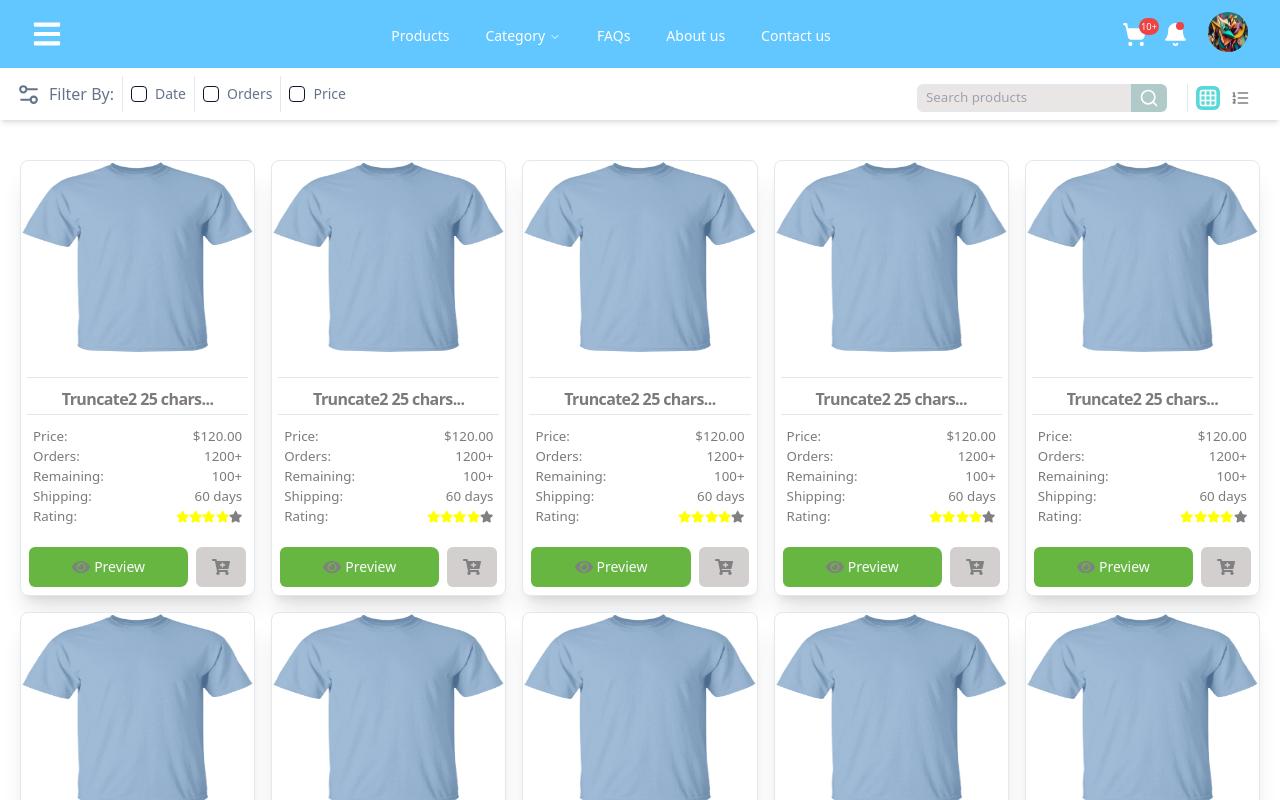
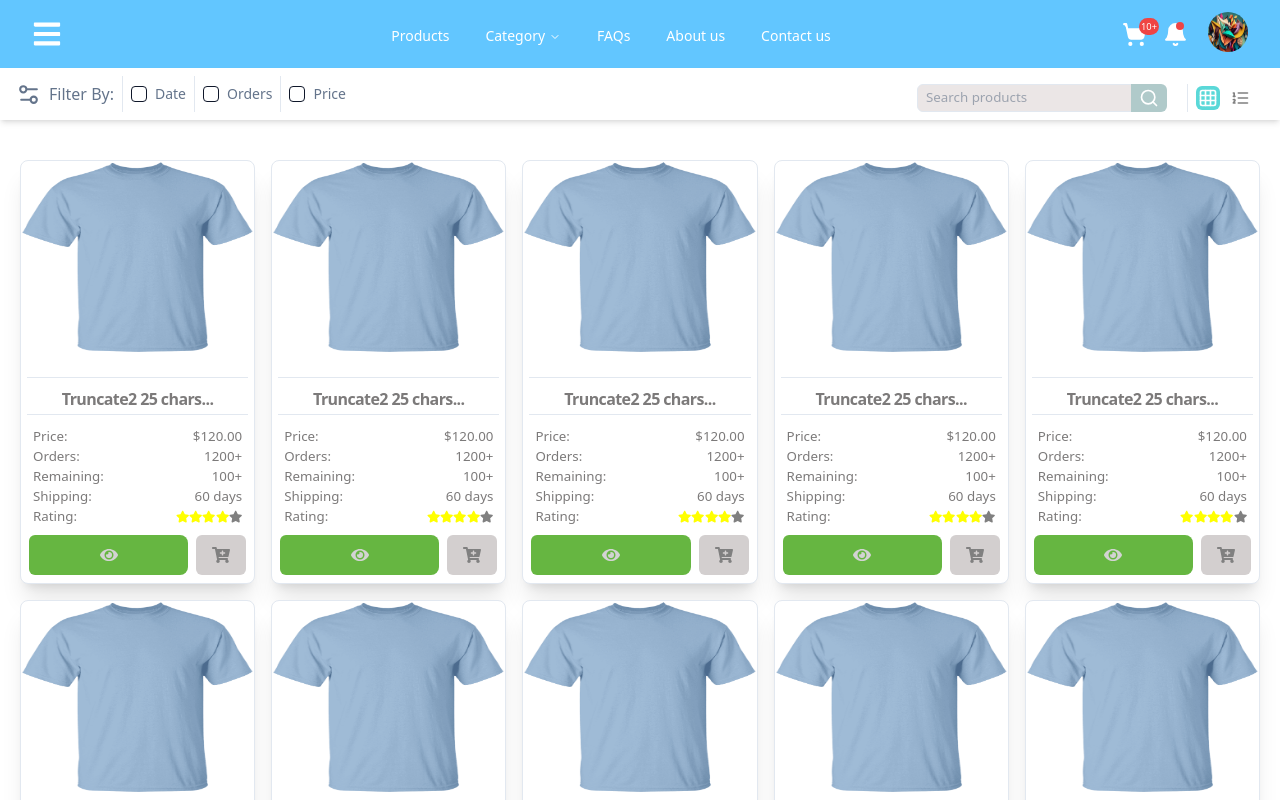
Before and after one commit to chriford-siame/ProdZM, a React (Create React App) app: page / in a window 1280 px wide. Shown: the top 800 px of the page. Built offline with nearby package versions, Linux system fonts and the light colour scheme.

Commit message:
Modify cards

```diff
--- a/src/components/Product/Card.tsx
+++ b/src/components/Product/Card.tsx
@@ -74,8 +74,8 @@ export default function ProductCard() {
                     </p>
                 </div>
             </CardContent>
-            <div className='pt-5 flex gap-2 justify-center items-center p-2'>
-                <Button onClick={() => nextPath(1)} className='  rounded-t-sm rounded-md rounded-r-lg bg-[#66b641] hover:bg-[#6bc541] w-full gap-1'><FaEye size={18} color='gray' /> Preview</Button>
+            <div className='pt-2 flex gap-2 justify-center items-center p-2'>
+                <Button onClick={() => nextPath(1)} size={'icon'} style={{padding: 0}} className='rounded-t-sm rounded-md rounded-r-lg bg-[#66b641] hover:bg-[#6bc541] w-full gap-1'><FaEye size={18} color='lightgray' /> </Button>
                 <Button onClick={() => toast({
                     title: "Save For Later",
                     description: "Item saved to cart successfully",
--- /dev/null
+++ b/src/components/Product/Cart/Card.tsx
@@ -0,0 +1,7 @@
+import React from 'react'
+
+export default function ProductCartCard() {
+  return (
+    <div>Cart Card</div>
+  )
+}
```
